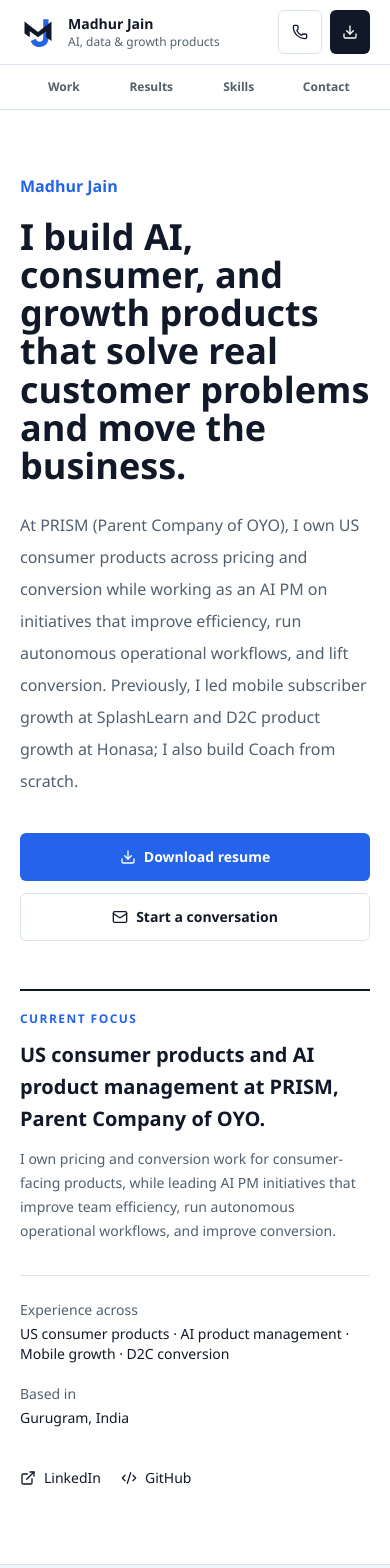
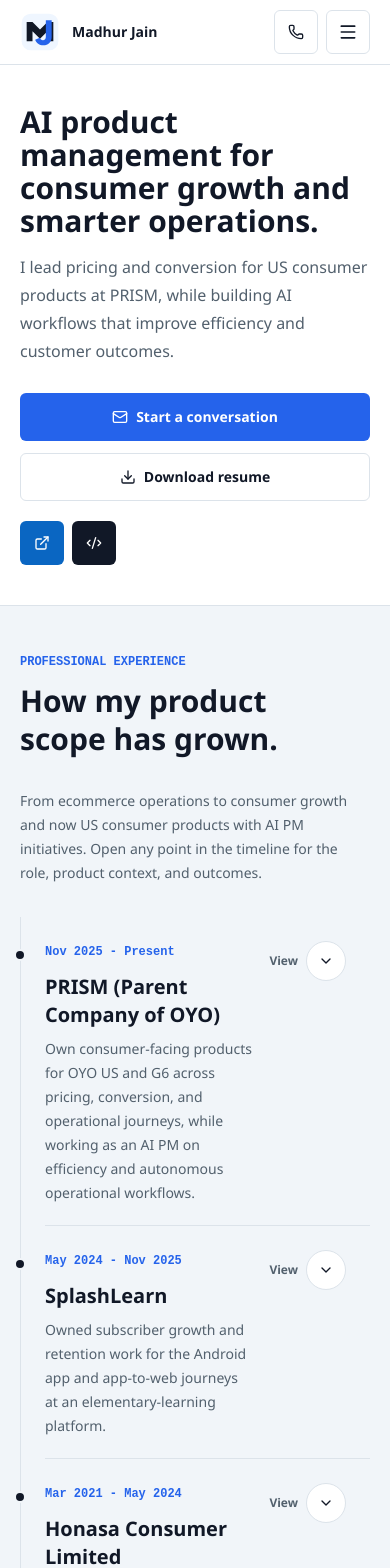
Before and after one commit to madhur0299/product-portfolio, a Next.js app: page / in a window 390 px wide. Shown: the top 1568 px of the page. Built offline with nearby package versions, Linux system fonts and the light colour scheme.

Commit message:
Improve mobile portfolio hierarchy

```diff
--- a/src/app/apple-icon.tsx
+++ b/src/app/apple-icon.tsx
@@ -12,8 +12,9 @@
     (
       <svg viewBox="0 0 48 48" width="180" height="180" xmlns="http://www.w3.org/2000/svg">
         <rect width="48" height="48" rx="12" fill="#F8FAFC" />
-        <path fill="#2563EB" d="M29 7h9v25c0 7-4.9 12-12 12-5.6 0-10.1-3.2-11.7-8.1l6.7-2.8c.8 2.4 2.8 3.9 5.1 3.9 2.9 0 4.9-2.1 4.9-5V7Z" />
-        <path fill="#111827" d="M6 36V10l18 14 18-14v26l-7-5V23l-11 8-11-8v8l-7-5Z" />
+        <rect x="2" y="2" width="44" height="44" rx="11" fill="#EFF6FF" />
+        <path fill="#111827" d="M8 35V12h7l9 9 9-9h7v23h-7V23l-9 9-9-9v12H8Z" />
+        <path fill="#2563EB" d="M31 10h7v20c0 5.8-4 10-10 10-4.8 0-8.4-2.7-9.8-6.8l5.5-2.3c.7 1.8 2 2.9 3.8 2.9 2.1 0 3.5-1.4 3.5-3.8V10Z" />
       </svg>
     ),
     size,
--- a/src/app/globals.css
+++ b/src/app/globals.css
@@ -117,6 +117,35 @@
   border-color: rgba(255, 255, 255, 0.15);
 }
 
+.social-link {
+  display: inline-flex;
+  min-width: 2.75rem;
+  min-height: 2.75rem;
+  align-items: center;
+  justify-content: center;
+  border-radius: 0.375rem;
+  color: var(--on-dark);
+  transition: transform 160ms ease-out, filter 160ms ease-out;
+}
+
+.social-link:active {
+  transform: scale(0.96);
+}
+
+.social-linkedin {
+  background: #0a66c2;
+}
+
+.social-linkgithub {
+  background: #111827;
+}
+
+@media (hover: hover) {
+  .social-link:hover {
+    filter: brightness(0.9);
+  }
+}
+
 .timeline-trigger {
   cursor: pointer;
   transition:
@@ -188,6 +217,6 @@
 
 @media (max-width: 767px) {
   html {
-    scroll-padding-top: 7rem;
+    scroll-padding-top: 4.5rem;
   }
 }
--- a/src/app/page.tsx
+++ b/src/app/page.tsx
@@ -19,28 +19,34 @@
       <SiteHeader />
       <main id="content" className="min-h-screen bg-background text-foreground">
         <section className="bg-surface">
-          <div className="mx-auto grid max-w-7xl gap-12 px-5 py-16 sm:px-8 sm:py-20 lg:grid-cols-[minmax(0,1.3fr)_minmax(18rem,0.58fr)] lg:gap-20 lg:px-10 lg:py-28">
+          <div className="mx-auto grid max-w-7xl gap-8 px-5 py-10 sm:px-8 sm:py-20 lg:grid-cols-[minmax(0,1.3fr)_minmax(18rem,0.58fr)] lg:gap-20 lg:px-10 lg:py-28">
             <div className="min-w-0">
-              <p className="text-base font-semibold text-accent">Madhur Jain</p>
-              <h1 className="mt-5 max-w-4xl text-4xl font-semibold leading-[1.06] text-balance sm:text-5xl lg:text-6xl">
+              <h1 className="max-w-4xl text-3xl font-semibold leading-[1.1] text-balance sm:text-5xl lg:text-6xl">
                 {profile.headline}
               </h1>
-              <p className="mt-6 max-w-2xl text-base leading-8 text-muted sm:text-lg">
+              <p className="mt-4 max-w-xl text-base leading-7 text-muted sm:hidden">
+                I lead pricing and conversion for US consumer products at PRISM, while building AI workflows that improve efficiency and customer outcomes.
+              </p>
+              <p className="mt-6 hidden max-w-2xl text-base leading-8 text-muted sm:block sm:text-lg">
                 {profile.summary}
               </p>
-              <div className="mt-9 flex flex-col gap-3 sm:flex-row">
-                <a href={profile.resumePath} download="Madhur-Jain-Resume.pdf" className="on-dark inline-flex min-h-12 items-center justify-center gap-2 rounded-md bg-accent px-5 text-sm font-semibold transition-colors hover:bg-accent-strong">
+              <div className="mt-7 flex flex-col gap-3 sm:mt-9 sm:flex-row">
+                <a href={`mailto:${profile.email}`} className="on-dark inline-flex min-h-12 items-center justify-center gap-2 rounded-md bg-accent px-5 text-sm font-semibold transition-colors hover:bg-accent-strong">
+                  <Mail className="h-4 w-4" aria-hidden="true" />
+                  Start a conversation
+                </a>
+                <a href={profile.resumePath} download="Madhur-Jain-Resume.pdf" className="inline-flex min-h-12 items-center justify-center gap-2 rounded-md border border-line bg-surface px-5 text-sm font-semibold text-foreground transition-colors hover:border-foreground">
                   <Download className="h-4 w-4" aria-hidden="true" />
                   Download resume
                 </a>
-                <a href={`mailto:${profile.email}`} className="inline-flex min-h-12 items-center justify-center gap-2 rounded-md border border-line bg-surface px-5 text-sm font-semibold text-foreground transition-colors hover:border-foreground">
-                  <Mail className="h-4 w-4" aria-hidden="true" />
-                  Start a conversation
-                </a>
+              </div>
+              <div className="mt-5 flex items-center gap-2 sm:hidden">
+                <a href={profile.linkedinUrl} aria-label="Madhur Jain on LinkedIn" className="social-link social-linkedin"><ExternalLink className="h-4 w-4" aria-hidden="true" /></a>
+                <a href={profile.githubUrl} aria-label="Madhur Jain on GitHub" className="social-link social-linkgithub"><Code2 className="h-4 w-4" aria-hidden="true" /></a>
               </div>
             </div>
 
-            <aside className="border-t-2 border-foreground pt-5 lg:self-end">
+            <aside className="hidden border-t-2 border-foreground pt-5 lg:block lg:self-end">
               <p className="text-xs font-semibold uppercase tracking-[0.12em] text-accent">Current focus</p>
               <h2 className="mt-3 text-xl font-semibold leading-8">US consumer products and AI product management at PRISM, Parent Company of OYO.</h2>
               <p className="mt-3 text-sm leading-6 text-muted">I own pricing and conversion work for consumer-facing products, while leading AI PM initiatives that improve team efficiency, run autonomous operational workflows, and improve conversion.</p>
@@ -58,9 +64,9 @@
 
         <ProfessionalExperience experiences={professionalExperience} />
 
-        <section id="highlights" className="bg-surface py-16 sm:py-24">
+        <section id="highlights" className="bg-surface py-12 sm:py-24">
           <div className="mx-auto max-w-7xl px-5 sm:px-8 lg:px-10">
-            <div className="grid gap-6 lg:grid-cols-[minmax(0,0.85fr)_minmax(20rem,0.55fr)] lg:items-end"><h2 className="max-w-3xl text-3xl font-semibold leading-tight text-balance sm:text-4xl">Metrics I have owned across each product context.</h2><p className="max-w-xl text-base leading-7 text-muted">The metric mix changes with the product: conversion, revenue, cost margin, subscriber growth, and AOV where they were the right measures of progress.</p></div>
+            <div className="grid gap-6 lg:grid-cols-[minmax(0,0.85fr)_minmax(20rem,0.55fr)] lg:items-end"><h2 className="max-w-3xl text-2xl font-semibold leading-tight text-balance sm:text-4xl">Metrics I have owned across each product context.</h2><p className="max-w-xl text-base leading-7 text-muted">The metric mix changes with the product: conversion, revenue, cost margin, subscriber growth, and AOV where they were the right measures of progress.</p></div>
             <div className="mt-10 divide-y divide-line border-t border-line">
               {impactHighlights.map((item) => (
                 <article key={item.company} className="py-8 sm:py-10"><div className="grid gap-4 lg:grid-cols-[minmax(13rem,0.34fr)_minmax(0,1fr)] lg:gap-10"><div><p className="text-xs font-semibold uppercase tracking-[0.12em] text-accent">{item.company}</p><p className="mt-3 max-w-xs text-sm leading-6 text-muted">{item.description}</p></div><dl className="grid gap-x-8 gap-y-5 sm:grid-cols-2 xl:grid-cols-3">{item.metrics.map((metric) => <div key={metric.metric} className="border-l-2 border-accent pl-3"><dt className="text-xs font-semibold uppercase text-muted">{metric.metric}</dt><dd className="mt-1 font-mono text-xl font-semibold">{metric.value}</dd><dd className="mt-2 text-sm leading-6 text-muted">{metric.context}</dd></div>)}</dl></div></article>
@@ -69,23 +75,23 @@
           </div>
         </section>
 
-        <section id="skills" className="bg-background py-16 sm:py-24">
+        <section id="skills" className="bg-background py-12 sm:py-24">
           <div className="mx-auto max-w-7xl px-5 sm:px-8 lg:px-10">
             <div className="grid gap-6 border-b border-line pb-9 lg:grid-cols-[minmax(0,0.9fr)_minmax(20rem,0.6fr)] lg:items-end">
-              <h2 className="max-w-2xl text-3xl font-semibold leading-tight text-balance sm:text-4xl">Capabilities I use to make products move.</h2>
+              <h2 className="max-w-2xl text-2xl font-semibold leading-tight text-balance sm:text-4xl">Capabilities I use to make products move.</h2>
               <p className="max-w-xl text-base leading-7 text-muted">AI product systems and growth outcomes are the throughline. The methods below are grounded in US consumer products at PRISM, subscriber growth at SplashLearn, D2C work at Honasa, and my own cross-platform build.</p>
             </div>
             <div className="mt-3 border-t border-line">
               {skillGroups.map((group) => (
-                <article key={group.title} className="grid gap-6 border-b border-line py-8 sm:py-10 lg:grid-cols-[minmax(14rem,0.62fr)_minmax(0,1.38fr)] lg:gap-16">
+                <article key={group.title} className="grid gap-4 border-b border-line py-6 sm:py-10 lg:grid-cols-[minmax(14rem,0.62fr)_minmax(0,1.38fr)] lg:gap-16">
                   <div>
-                    <h3 className="max-w-sm text-2xl font-semibold leading-tight">{group.title}</h3>
-                    <p className="mt-4 max-w-md text-base leading-7 text-muted">{group.outcome}</p>
+                    <h3 className="max-w-sm text-xl font-semibold leading-tight sm:text-2xl">{group.title}</h3>
+                    <p className="mt-3 max-w-md text-sm leading-6 text-muted sm:mt-4 sm:text-base sm:leading-7">{group.outcome}</p>
                   </div>
-                  <div className="grid gap-6 xl:grid-cols-[minmax(15rem,0.86fr)_minmax(0,1fr)] xl:gap-10">
+                  <div className="grid gap-4 sm:gap-6 xl:grid-cols-[minmax(15rem,0.86fr)_minmax(0,1fr)] xl:gap-10">
                     <div>
                       <p className="text-xs font-semibold uppercase tracking-[0.12em] text-accent">In practice</p>
-                      <p className="mt-3 max-w-xl text-sm leading-6 text-muted">{group.evidence}</p>
+                      <p className="mt-2 max-w-xl text-sm leading-6 text-muted sm:mt-3">{group.evidence}</p>
                     </div>
                     <ul aria-label={`${group.title} skills`} className="flex flex-wrap content-start gap-2">
                       {group.skills.map((skill) => (
@@ -99,9 +105,9 @@
           </div>
         </section>
 
-        <section id="personal-projects" className="bg-surface py-16 sm:py-24">
+        <section id="personal-projects" className="bg-surface py-12 sm:py-24">
           <div className="mx-auto max-w-7xl px-5 sm:px-8 lg:px-10">
-            <div className="grid gap-6 border-b border-line pb-9 lg:grid-cols-[minmax(0,0.9fr)_minmax(20rem,0.6fr)] lg:items-end"><h2 className="max-w-3xl text-3xl font-semibold leading-tight text-balance sm:text-4xl">Coach, a cross-platform fitness product I am building from scratch.</h2><p className="max-w-xl text-base leading-7 text-muted">A personal build where I own the product thinking and implementation across web, iOS, and Android. It is builder proof, not a claim of market traction.</p></div>
+            <div className="grid gap-6 border-b border-line pb-9 lg:grid-cols-[minmax(0,0.9fr)_minmax(20rem,0.6fr)] lg:items-end"><h2 className="max-w-3xl text-2xl font-semibold leading-tight text-balance sm:text-4xl">Coach, a cross-platform fitness product I am building from scratch.</h2><p className="max-w-xl text-base leading-7 text-muted">A personal build where I own the product thinking and implementation across web, iOS, and Android. It is builder proof, not a claim of market traction.</p></div>
             <div className="mt-10 grid gap-10 lg:grid-cols-[minmax(15rem,0.55fr)_minmax(0,1.45fr)] lg:gap-14">
               <div className="border-t-2 border-foreground pt-5">
                 <h3 className="max-w-sm text-2xl font-semibold leading-tight">Coach in motion: from the next set to a logged workout.</h3>
@@ -131,7 +137,7 @@
           </div>
         </section>
 
-        <section id="contact" className="on-dark bg-foreground py-16 sm:py-20">
+        <section id="contact" className="on-dark bg-foreground py-12 sm:py-20">
           <div className="mx-auto grid max-w-7xl gap-10 px-5 sm:px-8 lg:grid-cols-[minmax(0,1fr)_minmax(20rem,0.8fr)] lg:items-end lg:px-10">
             <div><h2 className="max-w-3xl text-3xl font-semibold leading-tight text-balance sm:text-5xl">Let&apos;s talk about the work.</h2></div>
             <div className="lg:justify-self-end"><p className="on-dark-muted max-w-lg text-base leading-7">I&apos;m open to conversations about AI and data products, consumer growth, product strategy, and senior product roles.</p><div className="mt-7 flex flex-col gap-3 sm:flex-row"><a href={`mailto:${profile.email}`} className="on-light inline-flex min-h-12 items-center justify-center gap-2 rounded-md bg-surface px-5 text-sm font-semibold transition-colors hover:bg-accent-surface"><Mail className="h-4 w-4" aria-hidden="true" />{profile.email}</a><a href={profile.linkedinUrl} className="dark-outline inline-flex min-h-12 items-center justify-center gap-2 rounded-md border px-5 text-sm font-semibold transition-colors"><ExternalLink className="h-4 w-4" aria-hidden="true" />LinkedIn</a></div></div>
--- a/src/components/brand-mark.tsx
+++ b/src/components/brand-mark.tsx
@@ -10,13 +10,14 @@
       aria-hidden="true"
       className={className}
     >
+      <rect x="2" y="2" width="44" height="44" rx="11" fill="#EFF6FF" />
+      <path
+        fill="currentColor"
+        d="M8 35V12h7l9 9 9-9h7v23h-7V23l-9 9-9-9v12H8Z"
+      />
       <path
         fill="#2563EB"
-        d="M29 7h9v25c0 7-4.9 12-12 12-5.6 0-10.1-3.2-11.7-8.1l6.7-2.8c.8 2.4 2.8 3.9 5.1 3.9 2.9 0 4.9-2.1 4.9-5V7Z"
-      />
-      <path
-        fill="currentColor"
-        d="M6 36V10l18 14 18-14v26l-7-5V23l-11 8-11-8v8l-7-5Z"
+        d="M31 10h7v20c0 5.8-4 10-10 10-4.8 0-8.4-2.7-9.8-6.8l5.5-2.3c.7 1.8 2 2.9 3.8 2.9 2.1 0 3.5-1.4 3.5-3.8V10Z"
       />
     </svg>
   );
--- /dev/null
+++ b/src/components/mobile-navigation.tsx
@@ -0,0 +1,61 @@
+"use client";
+
+import { Menu, X } from "lucide-react";
+import Link from "next/link";
+import { useEffect, useState } from "react";
+
+const navigationItems = [
+  { href: "/#experience", label: "Experience" },
+  { href: "/#highlights", label: "Results" },
+  { href: "/#skills", label: "Capabilities" },
+  { href: "/#personal-projects", label: "Personal builds" },
+  { href: "/#contact", label: "Contact" },
+];
+
+export function MobileNavigation() {
+  const [isOpen, setIsOpen] = useState(false);
+
+  useEffect(() => {
+    function closeOnEscape(event: KeyboardEvent) {
+      if (event.key === "Escape") setIsOpen(false);
+    }
+
+    window.addEventListener("keydown", closeOnEscape);
+    return () => window.removeEventListener("keydown", closeOnEscape);
+  }, []);
+
+  return (
+    <div className="md:hidden">
+      <button
+        type="button"
+        aria-expanded={isOpen}
+        aria-controls="mobile-navigation"
+        aria-label={isOpen ? "Close navigation" : "Open navigation"}
+        onClick={() => setIsOpen((current) => !current)}
+        className="inline-flex min-h-11 min-w-11 items-center justify-center rounded-md border border-line bg-surface text-foreground transition-colors hover:border-foreground"
+      >
+        {isOpen ? <X className="h-5 w-5" aria-hidden="true" /> : <Menu className="h-5 w-5" aria-hidden="true" />}
+      </button>
+      {isOpen ? (
+        <nav
+          id="mobile-navigation"
+          aria-label="Mobile navigation"
+          className="absolute inset-x-0 top-full border-b border-line bg-surface px-5 py-3 shadow-card"
+        >
+          <div className="mx-auto grid max-w-7xl gap-1">
+            {navigationItems.map((item) => (
+              <Link
+                key={item.href}
+                href={item.href}
+                onClick={() => setIsOpen(false)}
+                className="flex min-h-11 items-center border-b border-line px-1 text-sm font-semibold text-foreground last:border-b-0"
+              >
+                {item.label}
+              </Link>
+            ))}
+          </div>
+        </nav>
+      ) : null}
+    </div>
+  );
+}
--- a/src/components/professional-experience.tsx
+++ b/src/components/professional-experience.tsx
@@ -9,6 +9,28 @@
   experiences: ProfessionalExperienceItem[];
 };
 
+const abbreviatedMonths: Record<string, string> = {
+  January: "Jan",
+  February: "Feb",
+  March: "Mar",
+  April: "Apr",
+  May: "May",
+  June: "Jun",
+  July: "Jul",
+  August: "Aug",
+  September: "Sep",
+  October: "Oct",
+  November: "Nov",
+  December: "Dec",
+};
+
+function compactTimeframe(timeframe: string) {
+  return Object.entries(abbreviatedMonths).reduce(
+    (formatted, [fullMonth, shortMonth]) => formatted.replaceAll(fullMonth, shortMonth),
+    timeframe,
+  );
+}
+
 export function ProfessionalExperience({
   experiences,
 }: ProfessionalExperienceProps) {
@@ -17,7 +39,7 @@
   return (
     <section
       id="experience"
-      className="border-y border-line bg-surface-muted py-16 sm:py-24"
+      className="border-y border-line bg-surface-muted py-12 sm:py-24"
     >
       <div className="mx-auto max-w-7xl px-5 sm:px-8 lg:px-10">
         <div className="grid gap-8 lg:grid-cols-[minmax(0,0.9fr)_minmax(20rem,0.6fr)] lg:items-end">
@@ -29,14 +51,14 @@
               How my product scope has grown.
             </h2>
           </div>
-          <p className="max-w-xl text-base leading-7 text-muted">
+          <p className="max-w-xl text-sm leading-6 text-muted sm:text-base sm:leading-7">
             From ecommerce operations to consumer growth and now US consumer
             products with AI PM initiatives. Open any point in the
             timeline for the role, product context, and outcomes.
           </p>
         </div>
 
-        <div className="relative mt-12 border-l border-line pl-6 sm:pl-9">
+        <div className="relative mt-8 border-l border-line pl-6 sm:mt-12 sm:pl-9">
           {experiences.map((experience, index) => {
             const isOpen = openIndex === index;
             const panelId = `experience-detail-${index}`;
@@ -57,11 +79,11 @@
                   aria-expanded={isOpen}
                   aria-controls={panelId}
                   onClick={() => setOpenIndex(isOpen ? null : index)}
-                  className="timeline-trigger flex min-h-28 w-full items-start justify-between gap-5 rounded-lg px-3 py-6 text-left -mx-3 sm:px-4 sm:py-7 sm:-mx-4"
+                  className="timeline-trigger flex w-full items-start justify-between gap-4 rounded-lg px-3 py-5 text-left -mx-3 sm:min-h-28 sm:gap-5 sm:px-4 sm:py-7 sm:-mx-4"
                 >
                   <span className="min-w-0">
                     <span className="font-mono text-xs font-semibold text-accent">
-                      {String(index + 1).padStart(2, "0")} / {experience.timeframe}
+                      {compactTimeframe(experience.timeframe)}
                     </span>
                     <span className="mt-3 block text-xl font-semibold leading-7 sm:text-2xl">
                       {experience.company}
@@ -107,7 +129,7 @@
                                     {stage.role}
                                   </h3>
                                   <p className="font-mono text-xs font-semibold text-accent">
-                                    {stage.timeframe}
+                                    {compactTimeframe(stage.timeframe)}
                                   </p>
                                 </div>
                                 <p className="mt-2 text-sm leading-6 text-muted">
--- a/src/components/site-header.tsx
+++ b/src/components/site-header.tsx
@@ -2,17 +2,18 @@
 import Link from "next/link";
 import { BrandMark } from "@/components/brand-mark";
 import { MobileCallButton } from "@/components/mobile-call-button";
+import { MobileNavigation } from "@/components/mobile-navigation";
 import { profile } from "@/data/portfolio";
 
 export function SiteHeader() {
   return (
     <header className="sticky top-0 z-40 border-b border-line bg-surface/95 backdrop-blur">
-      <div className="mx-auto flex min-h-16 max-w-7xl items-center justify-between gap-4 px-5 sm:px-8 lg:px-10">
+      <div className="mx-auto flex min-h-16 max-w-7xl items-center justify-between gap-3 px-5 sm:px-8 lg:px-10">
         <Link href="/" className="flex min-w-0 items-center gap-3 py-3">
-          <BrandMark className="h-9 w-9 shrink-0 text-foreground" />
+          <BrandMark className="h-10 w-10 shrink-0 text-foreground sm:h-9 sm:w-9" />
           <span className="min-w-0">
             <span className="block truncate text-sm font-semibold text-foreground">{profile.name}</span>
-            <span className="block truncate text-xs text-muted">{profile.role}</span>
+            <span className="hidden truncate text-xs text-muted sm:block">{profile.role}</span>
           </span>
         </Link>
         <nav aria-label="Primary navigation" className="hidden items-center gap-6 text-sm font-medium text-muted md:flex">
@@ -23,18 +24,13 @@
         </nav>
         <div className="flex shrink-0 items-center gap-2">
           <MobileCallButton />
-          <Link href="/resume" className="on-dark inline-flex min-h-11 items-center gap-2 rounded-md bg-foreground px-3 text-sm font-semibold transition-colors hover:bg-accent sm:px-4">
+          <Link href="/resume" className="on-dark hidden min-h-11 items-center gap-2 rounded-md bg-foreground px-3 text-sm font-semibold transition-colors hover:bg-accent sm:inline-flex sm:px-4">
             <Download className="h-4 w-4" aria-hidden="true" />
-            <span className="hidden sm:inline">Resume</span>
+            Resume
           </Link>
+          <MobileNavigation />
         </div>
       </div>
-      <nav aria-label="Mobile navigation" className="mx-auto flex max-w-7xl border-t border-line px-5 text-xs font-semibold text-muted md:hidden sm:px-8">
-        <Link href="/#experience" className="flex min-h-11 flex-1 items-center justify-center transition-colors hover:text-foreground">Work</Link>
-        <Link href="/#highlights" className="flex min-h-11 flex-1 items-center justify-center transition-colors hover:text-foreground">Results</Link>
-        <Link href="/#skills" className="flex min-h-11 flex-1 items-center justify-center transition-colors hover:text-foreground">Skills</Link>
-        <Link href="/#contact" className="flex min-h-11 flex-1 items-center justify-center transition-colors hover:text-foreground">Contact</Link>
-      </nav>
     </header>
   );
 }
--- a/src/data/portfolio.ts
+++ b/src/data/portfolio.ts
@@ -178,7 +178,7 @@
   githubUrl: "https://github.com/madhur0299",
   resumePath: "/resume.pdf",
   headline:
-    "I build AI, consumer, and growth products that solve real customer problems and move the business.",
+    "AI product management for consumer growth and smarter operations.",
   summary:
     "At PRISM (Parent Company of OYO), I own US consumer products across pricing and conversion while working as an AI PM on initiatives that improve efficiency, run autonomous operational workflows, and lift conversion. Previously, I led mobile subscriber growth at SplashLearn and D2C product growth at Honasa; I also build Coach from scratch.",
   availability:
```
Also changed, not shown: src/app/icon.svg.
